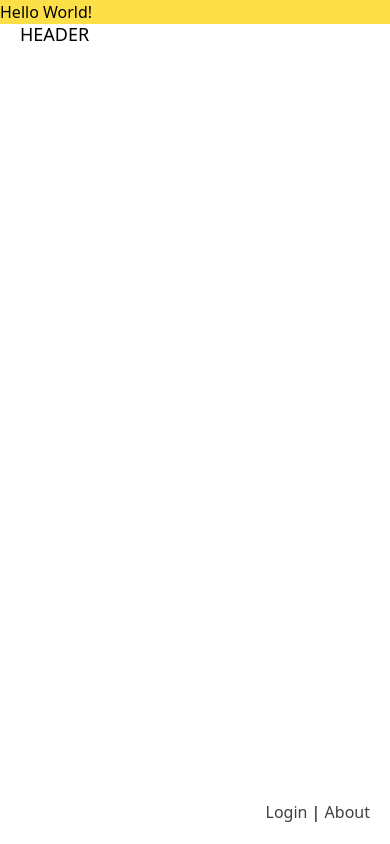
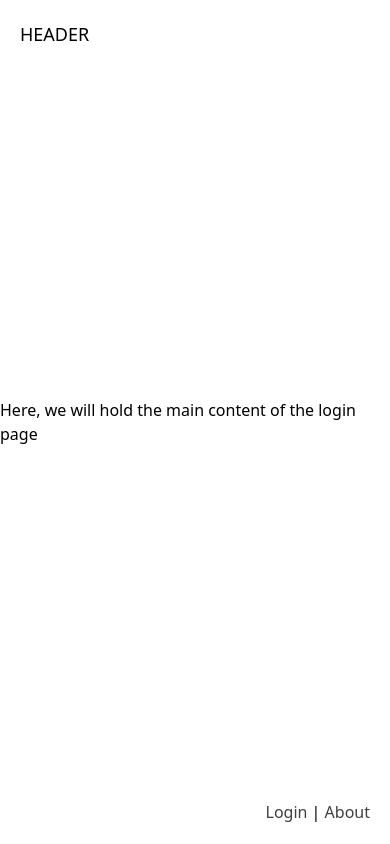
Before and after one commit to 81tb07/frontend-app, a Vue app: page / in a window 390 px wide. Built offline with nearby package versions, Linux system fonts and the light colour scheme.

Commit message:
Boilerplate for mobile-first layout

```diff
--- a/src/App.vue
+++ b/src/App.vue
@@ -4,7 +4,7 @@ import Footer from './components/layout/Footer.vue'
 </script>
 
 <template>
-  <div class="bg-yellow-300">
+  <div>
     <Header />
     <RouterView />
   </div>
--- a/src/views/LoginView.vue
+++ b/src/views/LoginView.vue
@@ -1,7 +1,11 @@
 <script setup lang="ts"></script>
 
 <template>
-  <main>
-    <h3>Hello World!</h3>
+  <main
+    class="w-screen h-screen m-auto flex flex-col items-center justify-center"
+  >
+    <p class="text-base">
+      Here, we will hold the main content of the login page
+    </p>
   </main>
 </template>
```
